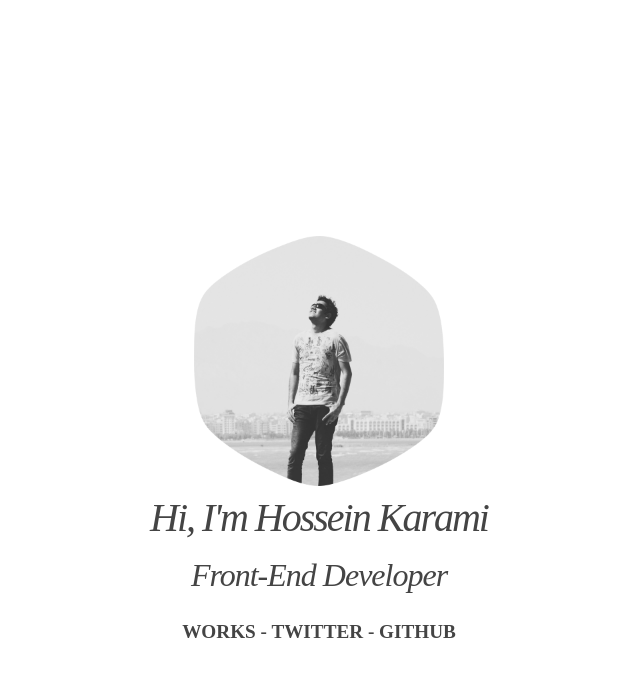
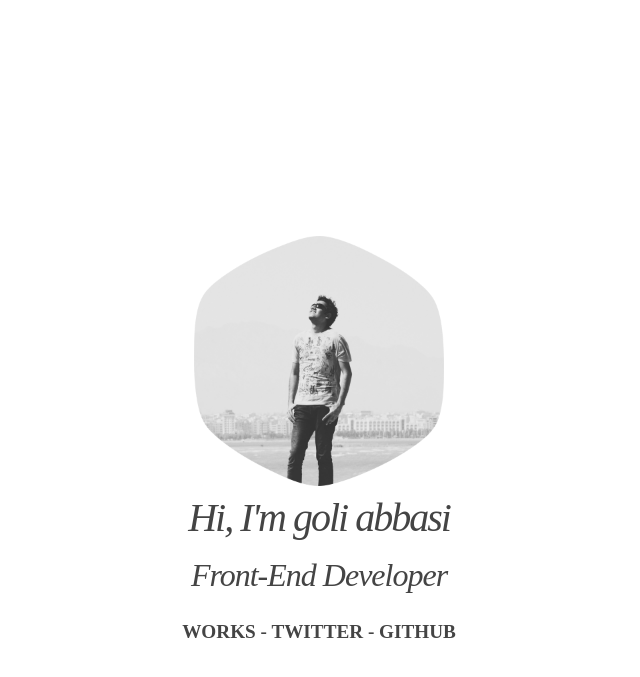
Before and after one commit to somayekhazaii/goliabbasi.github.io, a Jekyll site: the page built from index.html, in a window 1280 px wide. Shown: the top 677 px of the page, without its empty margins (321-961 px from the left). Built offline with Jekyll 4.4.1, drawn with Linux system fonts in a browser that asks for light colours.

Commit message:
Update index.html

```diff
--- a/index.html
+++ b/index.html
@@ -4,7 +4,7 @@
 
 <div class="hero center">
       <img src="assets/img/hk@3x.png" />
-      <h2>Hi, I'm Hossein Karami</h2>
+      <h2>Hi, I'm goli abbasi</h2>
       <h4>Front-End Developer</h4>
       <h6>
         <a href="/works">WORKS</a> -
```
